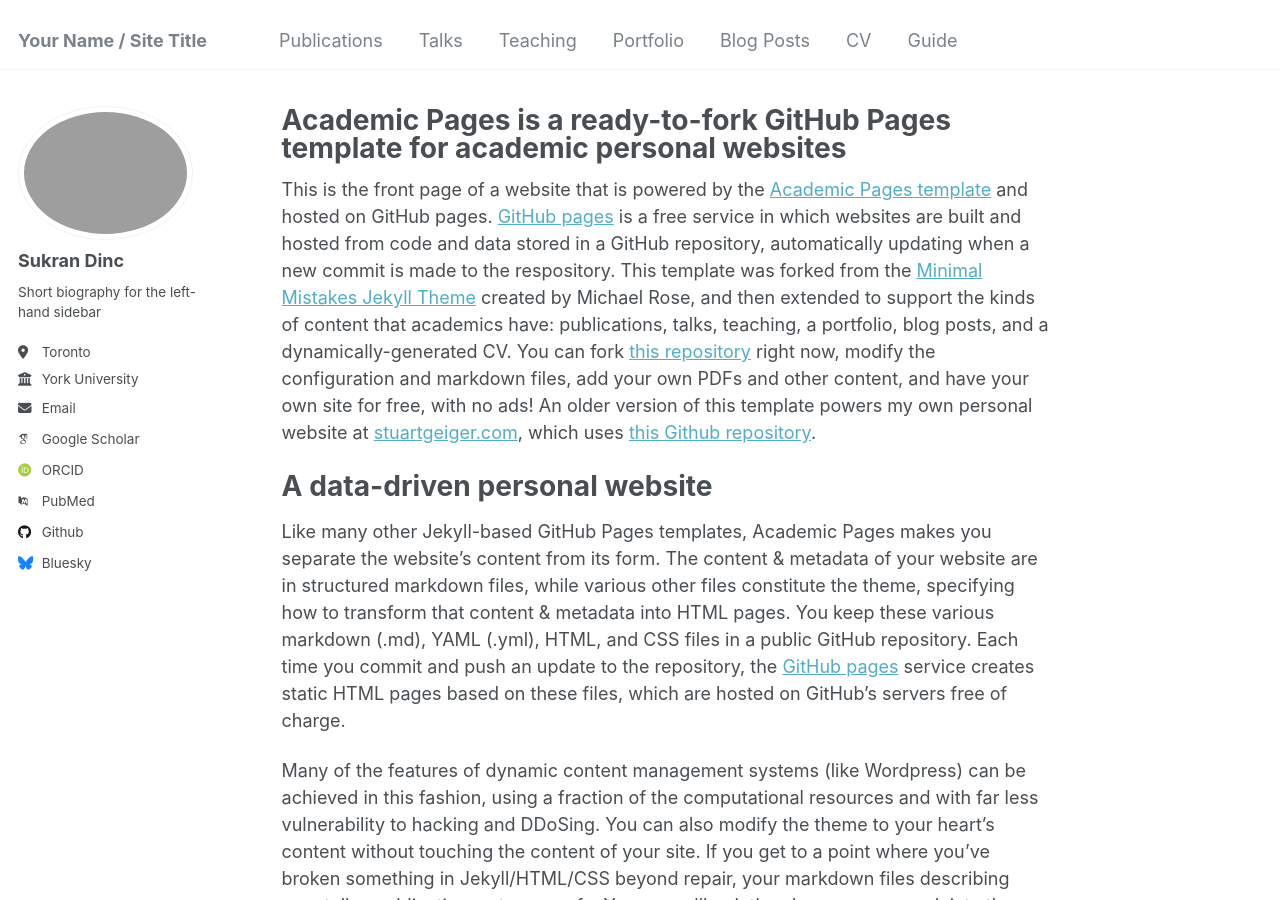
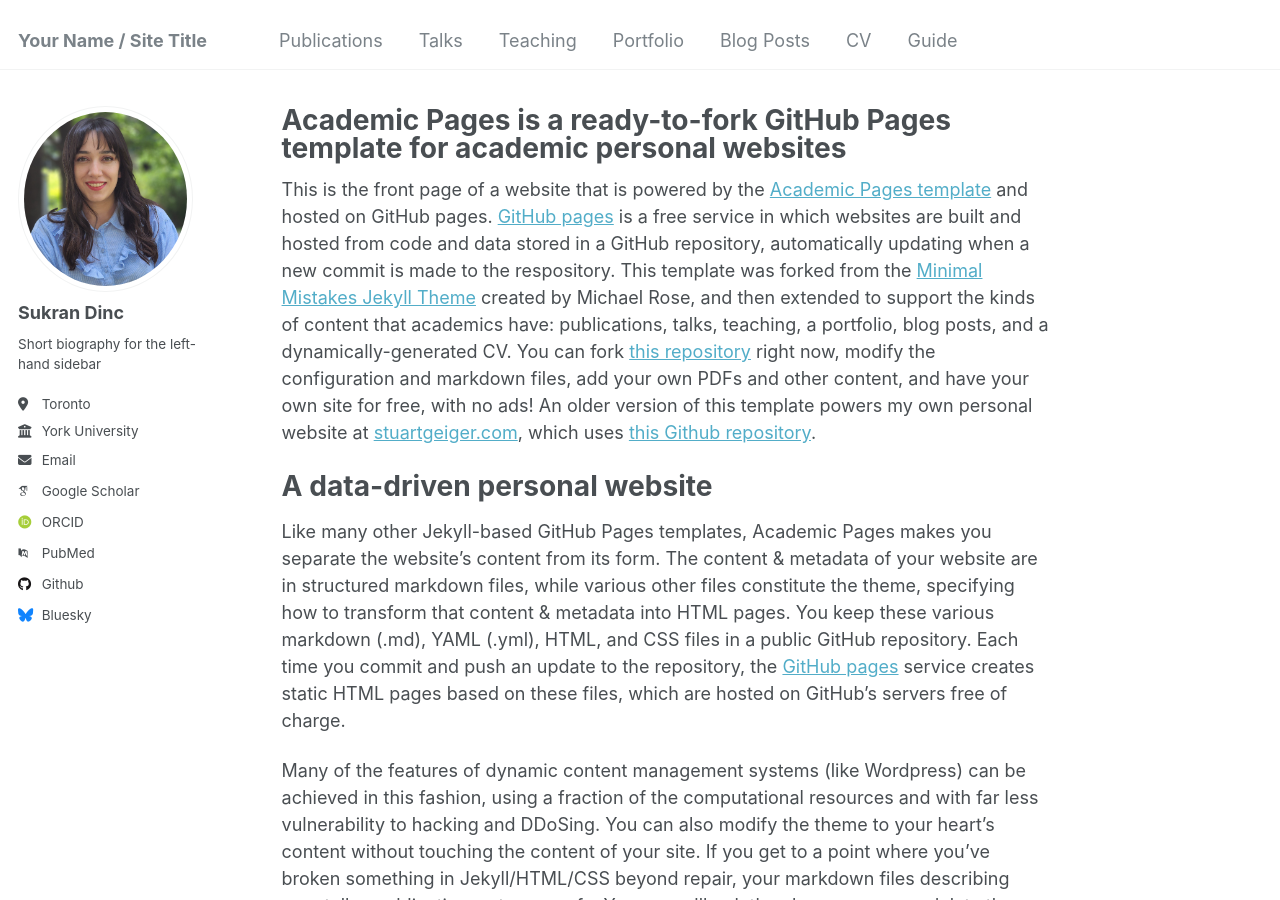
Before and after one commit to sukrandinc/sukrandinc.github.io, a Jekyll site: the page built from _pages/about.md, in a window 1280 px wide and 900 px high. Built offline with Jekyll 4.4.1, drawn with Linux system fonts in a browser that asks for light colours; some web fonts are replaced.

Commit message:
Update _config.yml

```diff
--- a/_config.yml
+++ b/_config.yml
@@ -21,7 +21,7 @@ repository               : "academicpages/academicpages.github.io"
 #               Additional customization can be done by editing /_includes/author-profile.html
 author:
   # Biographic information
-  avatar           : "Sukran Dinc.png"
+  avatar           : "Sukran Dinc.JPG"
   name             : "Sukran Dinc"
   pronouns         : # example: "she/her"
   bio              : "Short biography for the left-hand sidebar"
```
